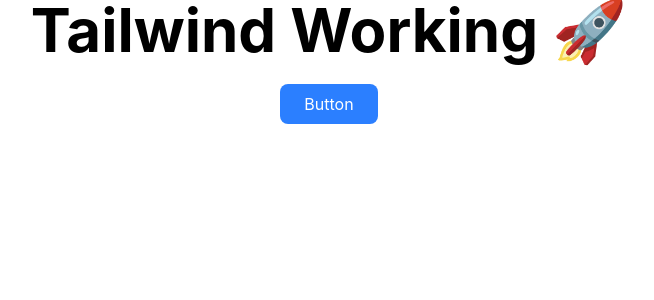
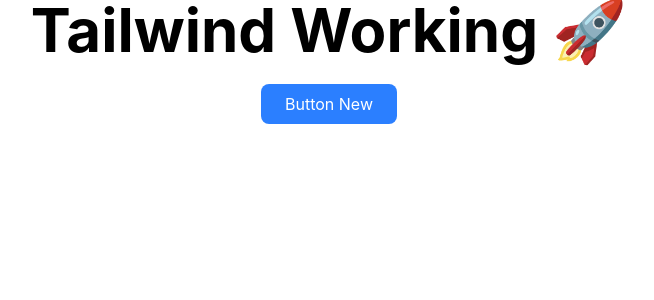
Before and after one commit to VarshitGupta62/mern-git-practice, a React (Vite) app in the folder client/: page / in a window 1280 px wide. Shown: the top 300 px of the page, without its empty margins (311-965 px from the left). Built offline with nearby package versions, Linux system fonts and the light colour scheme.

Commit message:
Button Change

```diff
--- a/client/src/App.jsx
+++ b/client/src/App.jsx
@@ -6,7 +6,7 @@
       </h1>
 
       <button className="bg-blue-500 text-white px-6 py-2 rounded-lg hover:bg-blue-700 mt-6">
-        Button
+        Button New
       </button>
     </div>
   )
```
